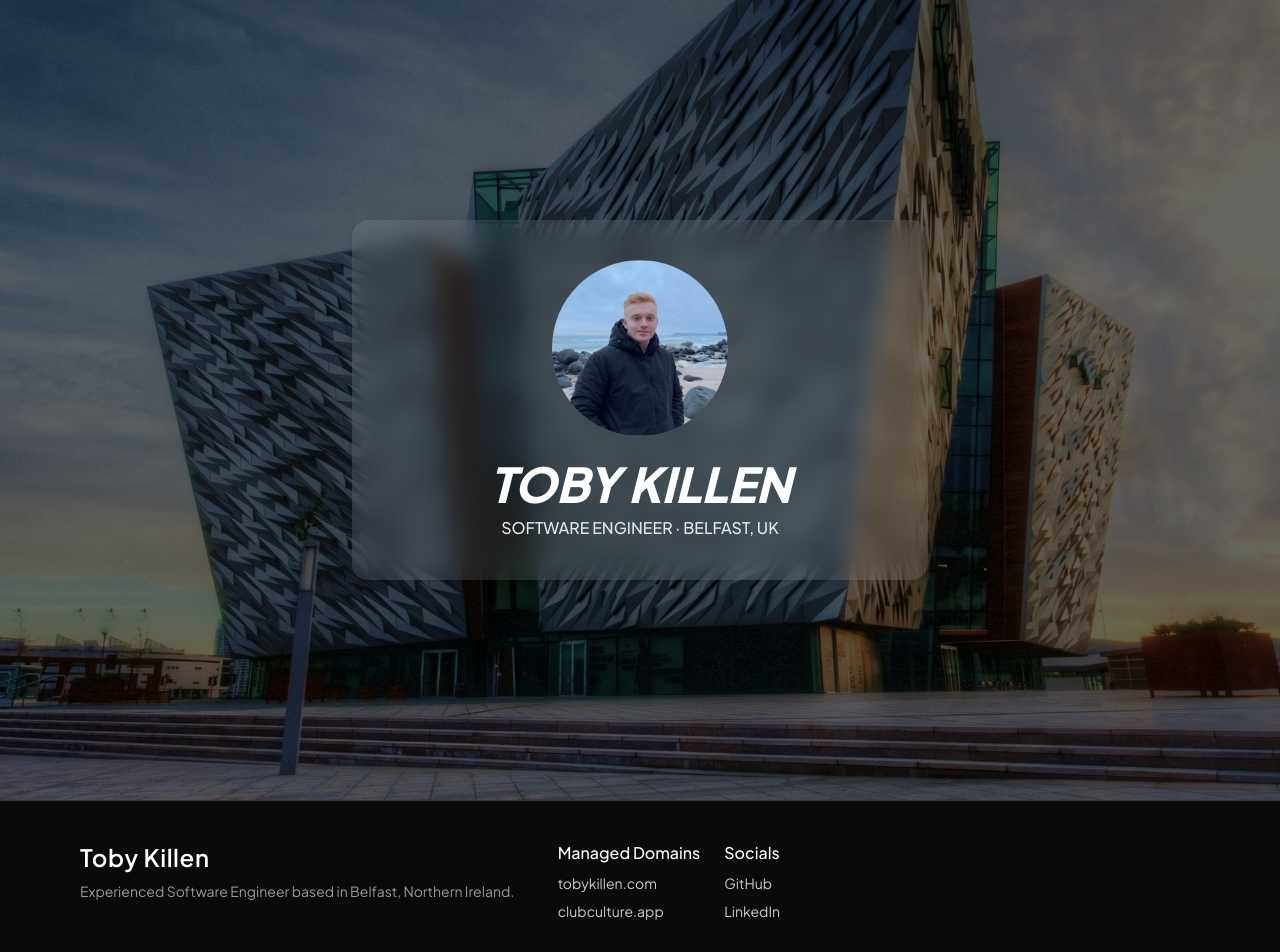
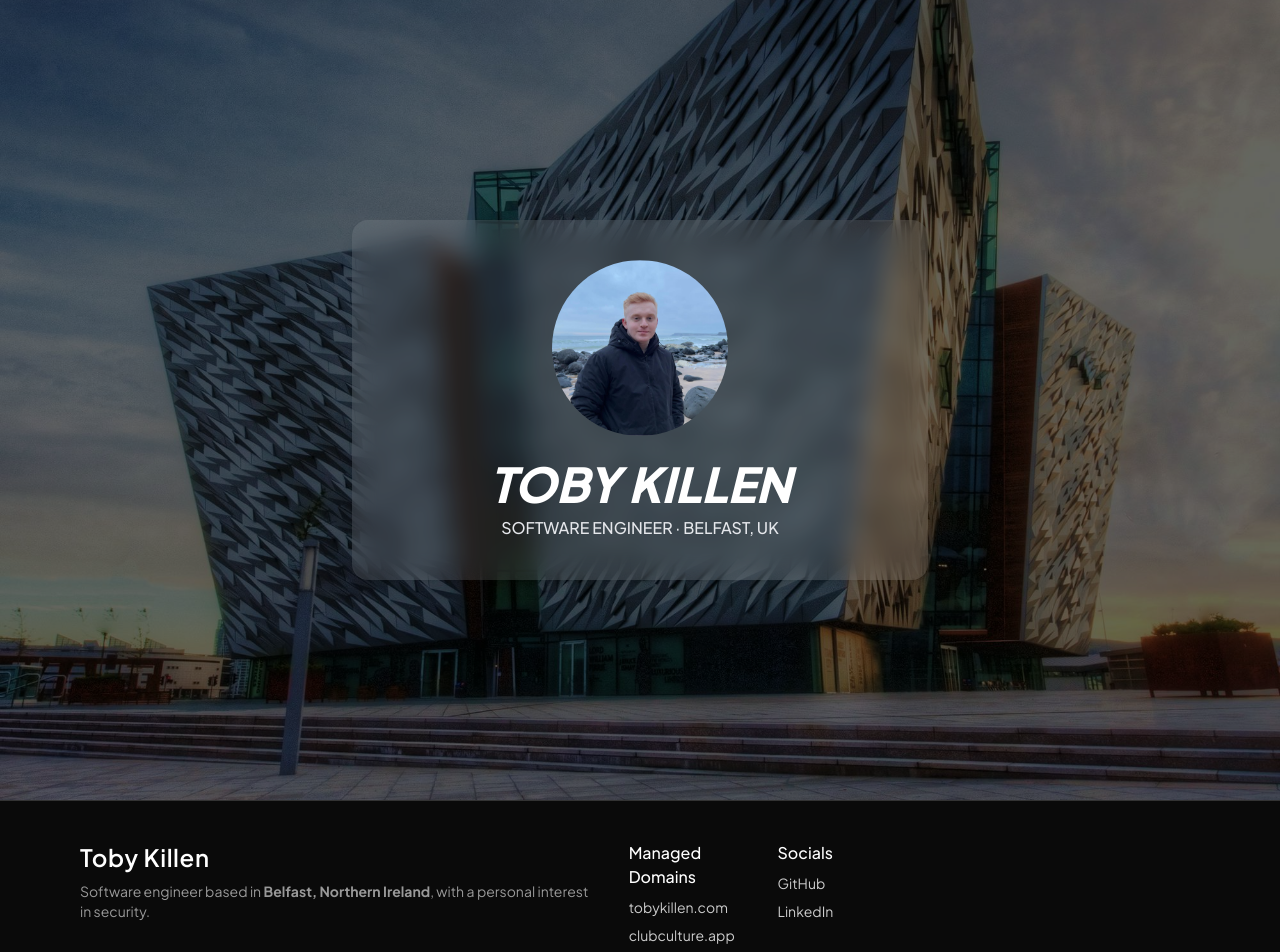
Before and after one commit to TobyKillen/tobykillen-nextjs, a Next.js app: page / in a window 1280 px wide. Shown: the top 952 px of the page. Built offline with nearby package versions, Linux system fonts and the light colour scheme.

Commit message:
Redoing footer

```diff
--- a/src/app/components/footer.tsx
+++ b/src/app/components/footer.tsx
@@ -14,7 +14,7 @@ export default function Footer() {
                 Toby Killen
               </h2>
             </Link>
-            <p className="text-sm text-[#999999] mt-2">Experienced Software Engineer based in Belfast, Northern Ireland.</p>
+            <p className="text-sm text-[#999999] mt-2">Software engineer based in <strong>Belfast, Northern Ireland</strong>, with a personal interest in security.</p>
           </div>
 
           {/* Links Section */}
```
